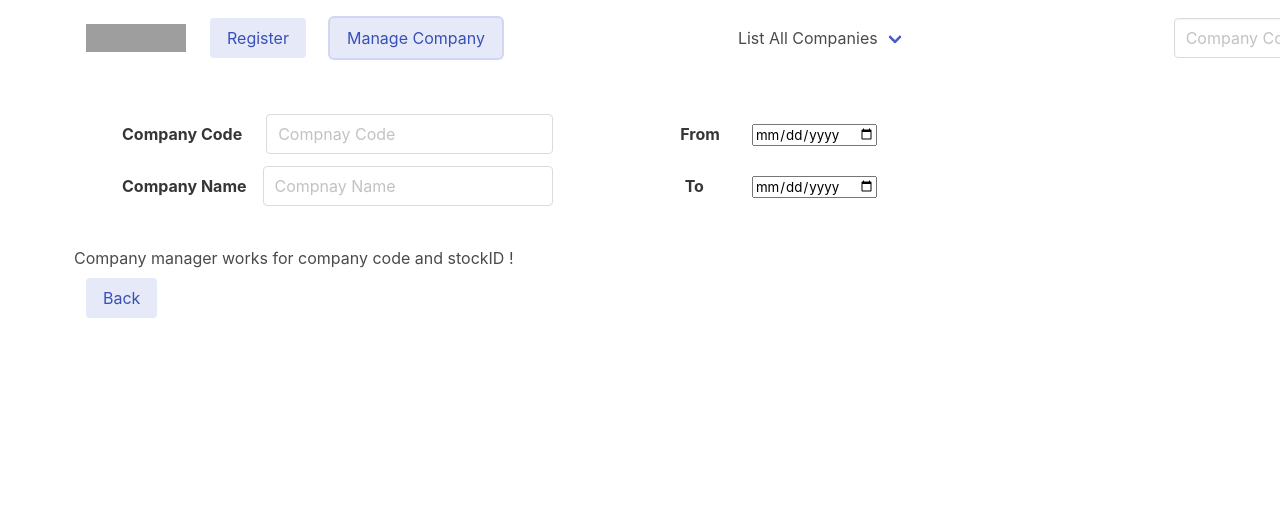
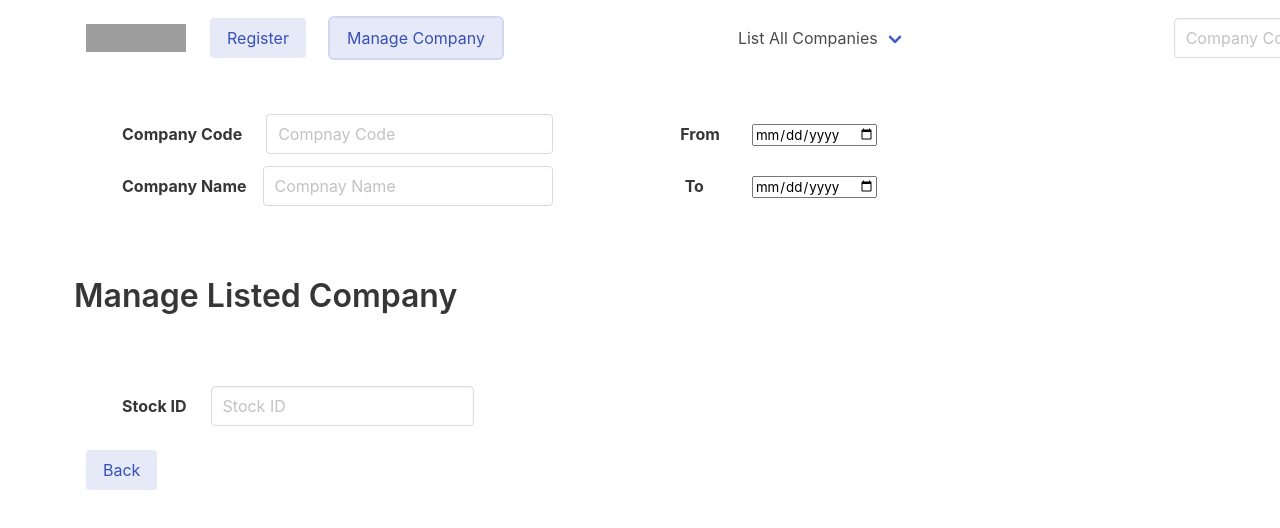
Before and after one commit to Soham-chattopadhyay/EStocksManagerWeb, an Angular app: page /company-detail in a window 1280 px wide. Both pictures are taken after a click on the button "Manage Company". Shown: the top 528 px of the page. Built offline with nearby package versions, Linux system fonts and the light colour scheme; no server answers; grey boxes are pictures that could not be loaded.

Commit message:
toggle stockID input readonly based on value

```diff
--- a/package.json
+++ b/package.json
@@ -3,7 +3,7 @@
   "version": "0.0.0",
   "scripts": {
     "ng": "ng",
-    "start": "ng serve -o",
+    "start": "ng serve",
     "build": "ng build",
     "test": "ng test",
     "lint": "ng lint",
--- a/src/app/company-management/company-management.component.html
+++ b/src/app/company-management/company-management.component.html
@@ -1,5 +1,23 @@
-<div class="container" [hidden] = "!showCompanyManagerScreen">
-  <p>Company manager works for company code {{companyCode}} and stockID {{stockID}}!</p>
+<div class="container" [hidden] = "!showCompanyManagerScreen" style="padding-top: 2rem;">
+
+  <h3 class="title is-3">Manage Listed Company</h3>
+
+  <!-- Fist Section : Company Code, Name, From and To Dates-->
+  <section class="section" style="padding-top: 3rem; padding-bottom: 1rem; width: 50%;">
+    <div class="field is-horizontal">
+      <label class="label" style="padding-top: 0.5rem;">Stock ID</label>
+      <div class="field-body">
+        <div class="field">
+          <div class="control" style="padding-left: 1.5rem; width: 71%;">
+            <input class="input" type="text" placeholder="Stock ID"
+            [readonly] ="MakeReadOnly()"
+            value = "{{stockID}}">
+          </div>
+        </div>
+      </div>
+    </div>
+
+  </section>
 
   <div class="navbar-item">
     <button class="button is-hovered is-link is-light" (click) = "navigateToHome($event)">Back</button>
--- a/src/app/company-management/company-management.component.ts
+++ b/src/app/company-management/company-management.component.ts
@@ -15,7 +15,20 @@ export class CompanyManagementComponent implements OnInit {
 
   constructor(private router: Router) { }
 
+  //Properties
+  isReadOnly = false;
+
   ngOnInit(): void {
+  }
+
+  MakeReadOnly(): boolean  {
+    console.log('StockID', this.stockID);
+    if(this.stockID)
+    {
+      this.isReadOnly = true;
+    }
+
+    return this.isReadOnly;
   }
 
   navigateToHome(event: any) {
```
